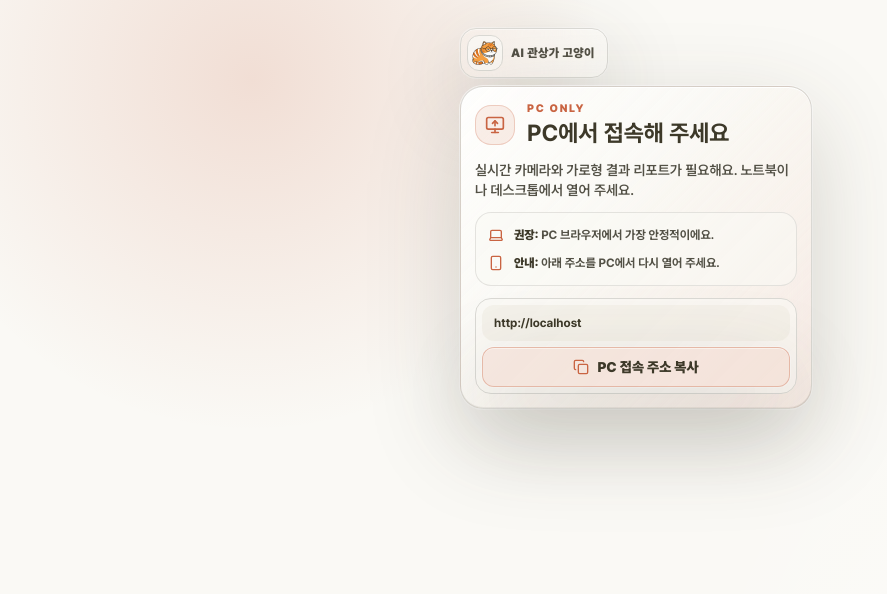
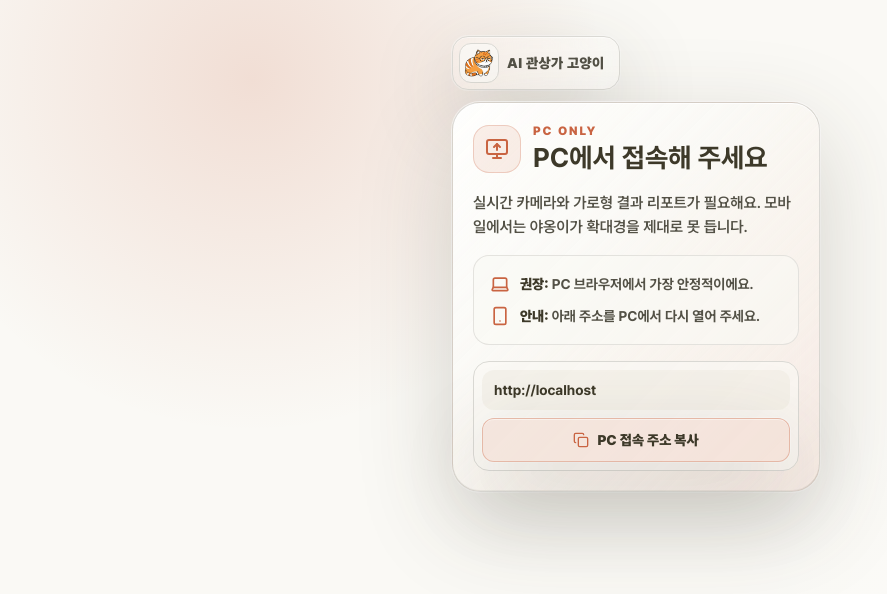
Before and after one commit to 0mininseoul/ai-library-physiognomy, a Next.js app: page /mobile-only in a window 1280 px wide. Shown: the top 594 px of the page, without its empty margins (4-891 px from the left). Built offline with nearby package versions, Linux system fonts and the light colour scheme.

Commit message:
Refine result titles and Safari cat playback

```diff
--- a/src/app/globals.css
+++ b/src/app/globals.css
@@ -473,12 +473,18 @@ select {
 
 .cat-gatekeeper-source-video {
   position: absolute;
-  left: -9999px;
-  top: -9999px;
-  height: 1px;
-  width: 1px;
-  opacity: 0;
+  inset: 0;
+  height: 100%;
+  width: 100%;
+  opacity: 0.001;
   pointer-events: none;
+  object-fit: contain;
+}
+
+.cat-gatekeeper-direct-video {
+  opacity: 0.98;
+  mix-blend-mode: screen;
+  filter: contrast(1.04) saturate(1.08) brightness(1.02);
 }
 
 .cat-gatekeeper-canvas {
@@ -486,6 +492,10 @@ select {
   width: 100%;
   aspect-ratio: 16 / 9;
   filter: contrast(1.04) saturate(1.05) brightness(1);
+}
+
+.cat-gatekeeper-canvas--hidden {
+  opacity: 0;
 }
 
 .result-card-reveal {
--- a/src/components/pages/MobileOnlyPage.tsx
+++ b/src/components/pages/MobileOnlyPage.tsx
@@ -28,50 +28,50 @@ export function MobileOnlyPage({ nextPath }: { nextPath: string }) {
   return (
     <main className="scanline relative grid min-h-[100svh] overflow-hidden bg-bg-primary px-4 py-4 text-text-primary">
       <div className="pointer-events-none absolute inset-0 bg-[radial-gradient(circle_at_20%_10%,rgb(var(--accent-info-rgb)_/_0.18),transparent_22rem),radial-gradient(circle_at_86%_88%,rgb(255_255_255_/_0.45),transparent_26rem)]" />
-      <section className="relative z-10 mx-auto flex w-full max-w-[22rem] flex-col justify-start pt-3">
-        <div className="mb-2 inline-flex w-fit items-center gap-2 rounded-2xl border border-border bg-bg-card/72 p-1.5 pr-3 shadow-glass backdrop-blur-2xl">
-          <span className="grid h-9 w-9 place-items-center rounded-xl border border-border bg-bg-card/80">
-            <BrandLogo className="h-8 w-8 object-contain" />
+      <section className="relative z-10 mx-auto flex w-full max-w-[23rem] flex-col justify-start pt-5">
+        <div className="mb-3 inline-flex w-fit items-center gap-2 rounded-2xl border border-border bg-bg-card/72 p-1.5 pr-3.5 shadow-glass backdrop-blur-2xl">
+          <span className="grid h-10 w-10 place-items-center rounded-xl border border-border bg-bg-card/80">
+            <BrandLogo className="h-9 w-9 object-contain" />
           </span>
-          <span className="text-xs font-black uppercase tracking-[0.03em] text-text-muted">AI 관상가 고양이</span>
+          <span className="text-sm font-black uppercase tracking-[0.03em] text-text-muted">AI 관상가 고양이</span>
         </div>
 
-        <div className="glass-panel rounded-[1.45rem] p-3.5 shadow-2xl shadow-black/10">
+        <div className="glass-panel rounded-[1.75rem] p-5 shadow-2xl shadow-black/10">
           <div className="flex items-center gap-3">
-            <span className="grid h-10 w-10 place-items-center rounded-2xl border border-accent-info/25 bg-accent-info/10 text-accent-info">
-              <MonitorUp className="h-5 w-5" aria-hidden="true" />
+            <span className="grid h-12 w-12 place-items-center rounded-2xl border border-accent-info/25 bg-accent-info/10 text-accent-info">
+              <MonitorUp className="h-6 w-6" aria-hidden="true" />
             </span>
             <div>
-              <p className="text-[0.68rem] font-black uppercase tracking-[0.16em] text-accent-info">PC ONLY</p>
-              <h1 className="mt-0.5 text-[1.45rem] font-bold leading-tight text-text-primary">PC에서 접속해 주세요</h1>
+              <p className="text-xs font-black uppercase tracking-[0.16em] text-accent-info">PC ONLY</p>
+              <h1 className="mt-0.5 text-[1.68rem] font-bold leading-tight text-text-primary">PC에서 접속해 주세요</h1>
             </div>
           </div>
 
-          <p className="mt-3 text-sm font-semibold leading-5 text-text-muted">
-            실시간 카메라와 가로형 결과 리포트가 필요해요. 노트북이나 데스크톱에서 열어 주세요.
+          <p className="mt-4 text-[0.96rem] font-semibold leading-6 text-text-muted">
+            실시간 카메라와 가로형 결과 리포트가 필요해요. 모바일에서는 야옹이가 확대경을 제대로 못 듭니다.
           </p>
 
-          <div className="mt-3 rounded-2xl border border-border/70 bg-bg-card/55 p-3">
+          <div className="mt-4 rounded-2xl border border-border/70 bg-bg-card/55 p-4">
             <div className="flex items-center gap-2.5">
-              <Laptop className="h-4 w-4 shrink-0 text-accent-info" aria-hidden="true" />
-              <p className="text-xs font-bold leading-5 text-text-muted">
+              <Laptop className="h-5 w-5 shrink-0 text-accent-info" aria-hidden="true" />
+              <p className="text-sm font-bold leading-6 text-text-muted">
                 <span className="font-black text-text-primary">권장:</span> PC 브라우저에서 가장 안정적이에요.
               </p>
             </div>
             <div className="mt-2 flex items-center gap-2.5">
-              <Smartphone className="h-4 w-4 shrink-0 text-accent-info" aria-hidden="true" />
-              <p className="text-xs font-bold leading-5 text-text-muted">
+              <Smartphone className="h-5 w-5 shrink-0 text-accent-info" aria-hidden="true" />
+              <p className="text-sm font-bold leading-6 text-text-muted">
                 <span className="font-black text-text-primary">안내:</span> 아래 주소를 PC에서 다시 열어 주세요.
               </p>
             </div>
           </div>
 
-          <div className="mt-3 rounded-2xl border border-border bg-bg-card/65 p-1.5">
-            <p className="truncate rounded-xl bg-bg-raised/45 px-3 py-2 text-xs font-bold leading-5 text-text-primary">{pcUrl}</p>
+          <div className="mt-4 rounded-2xl border border-border bg-bg-card/65 p-2">
+            <p className="truncate rounded-xl bg-bg-raised/45 px-3 py-2.5 text-sm font-bold leading-5 text-text-primary">{pcUrl}</p>
             <button
               type="button"
               onClick={copyUrl}
-              className="mt-1.5 inline-flex h-10 w-full items-center justify-center gap-2 rounded-xl border border-accent-info/35 bg-accent-info/[0.12] px-4 text-sm font-black text-text-primary shadow-glass transition hover:bg-accent-info/[0.18]"
+              className="mt-2 inline-flex h-11 w-full items-center justify-center gap-2 rounded-xl border border-accent-info/35 bg-accent-info/[0.12] px-4 text-sm font-black text-text-primary shadow-glass transition hover:bg-accent-info/[0.18]"
             >
               {copied ? <Check className="h-4 w-4 text-accent-info" aria-hidden="true" /> : <Copy className="h-4 w-4 text-accent-info" aria-hidden="true" />}
               {copied ? "주소를 복사했어요" : "PC 접속 주소 복사"}
--- a/src/components/pages/ResultPage.tsx
+++ b/src/components/pages/ResultPage.tsx
@@ -293,13 +293,13 @@ function StorySection({ active, index, eyebrow, title, lines, id, children }: {
   return (
     <section id={id} className="scanline relative h-screen w-screen shrink-0 overflow-hidden px-28 pb-20 pt-28">
       <div className="pointer-events-none absolute inset-0 bg-[radial-gradient(circle_at_80%_16%,rgb(var(--accent-info-rgb)_/_0.12),transparent_28rem),radial-gradient(circle_at_10%_90%,rgb(255_255_255_/_0.055),transparent_26rem),linear-gradient(180deg,rgb(255_255_255_/_0.035),transparent_18rem)]" />
-      <div className="relative z-10 mx-auto grid h-full max-w-7xl grid-rows-[auto_minmax(0,1fr)] content-start gap-5">
-        <div className="max-w-6xl">
+      <div className="relative z-10 mx-auto grid h-full w-full max-w-[92rem] grid-rows-[auto_minmax(0,1fr)] content-start gap-5">
+        <div className="w-full">
           <p className="text-xs font-black uppercase tracking-[0.18em] text-accent-info">{eyebrow}</p>
           {index === 0 ? (
-            <h1 className="mt-3 max-w-[72rem] text-5xl font-bold leading-[1.08] text-text-primary lg:text-[3.75rem] xl:text-[4rem]">{title}</h1>
+            <h1 className="mt-3 max-w-none whitespace-nowrap text-5xl font-bold leading-[1.08] text-text-primary lg:text-[3.75rem] xl:text-[4rem]">{title}</h1>
           ) : (
-            <h2 className="mt-3 max-w-[72rem] text-5xl font-bold leading-[1.1] text-text-primary lg:text-[3.45rem] xl:text-[3.75rem]">{title}</h2>
+            <h2 className="mt-3 max-w-none whitespace-nowrap text-[2.8rem] font-bold leading-[1.08] text-text-primary lg:text-[3.05rem] xl:text-[3.35rem]">{title}</h2>
           )}
           {readableLines.length > 0 ? (
             <div className="mt-6 min-h-[5.7rem] max-w-5xl overflow-hidden border-l-2 border-accent-info/55 bg-gradient-to-r from-bg-card/62 via-bg-card/38 to-transparent py-2 pl-5 pr-5" aria-live="polite">
--- a/src/lib/facemesh/scoreCalibration.ts
+++ b/src/lib/facemesh/scoreCalibration.ts
@@ -21,13 +21,15 @@ export function calibrateFaceScores(metrics: FaceMetrics): CalibratedFaceScores
   const normalizedAsymmetryPct = Number(((metrics.asymmetryIndex / faceWidth) * 100).toFixed(2));
   const eyePenalty = clamp(metrics.eyes.leftToRightDeltaMm / 0.8, 0, 10);
   const mouthPenalty = clamp(Math.abs(metrics.mouth.cornerAngleDeg) * 1.4, 0, 10);
+  const severeSignal = normalizedAsymmetryPct >= 3.8 || metrics.eyes.leftToRightDeltaMm >= 3 || Math.abs(metrics.mouth.cornerAngleDeg) >= 6.5;
+  const scoreFloor = severeSignal ? 62 : 70;
 
-  const symmetry = clamp(Math.round(84 - normalizedAsymmetryPct * 9 - eyePenalty - mouthPenalty), 54, 90);
+  const symmetry = clamp(Math.round(84 - normalizedAsymmetryPct * 9 - eyePenalty - mouthPenalty), scoreFloor, 90);
   const phi = clamp(metrics.phiRatioCompliance / 100, 0, 1);
-  const balance = clamp(Math.round(63 + phi * 22 - normalizedAsymmetryPct * 4), 54, 90);
-  const trust = clamp(Math.round((symmetry + balance) / 2 + 2), 55, 90);
-  const likability = clamp(Math.round(trust - 1 + Math.min(5, metrics.faceAspectRatio * 1.8)), 55, 90);
-  const attractiveness = clamp(Math.round((symmetry + balance + likability) / 3), 55, 89);
+  const balance = clamp(Math.round(63 + phi * 22 - normalizedAsymmetryPct * 4), scoreFloor, 90);
+  const trust = clamp(Math.round((symmetry + balance) / 2 + 2), scoreFloor, 90);
+  const likability = clamp(Math.round(trust - 1 + Math.min(5, metrics.faceAspectRatio * 1.8)), scoreFloor, 90);
+  const attractiveness = clamp(Math.round((symmetry + balance + likability) / 3), scoreFloor, 89);
 
   return {
     symmetry,
```
Also changed, not shown: src/components/analyze/AnalyzePage.tsx (+13 -7 lines), 1 other file (tests, documents, lock files or other folders).
